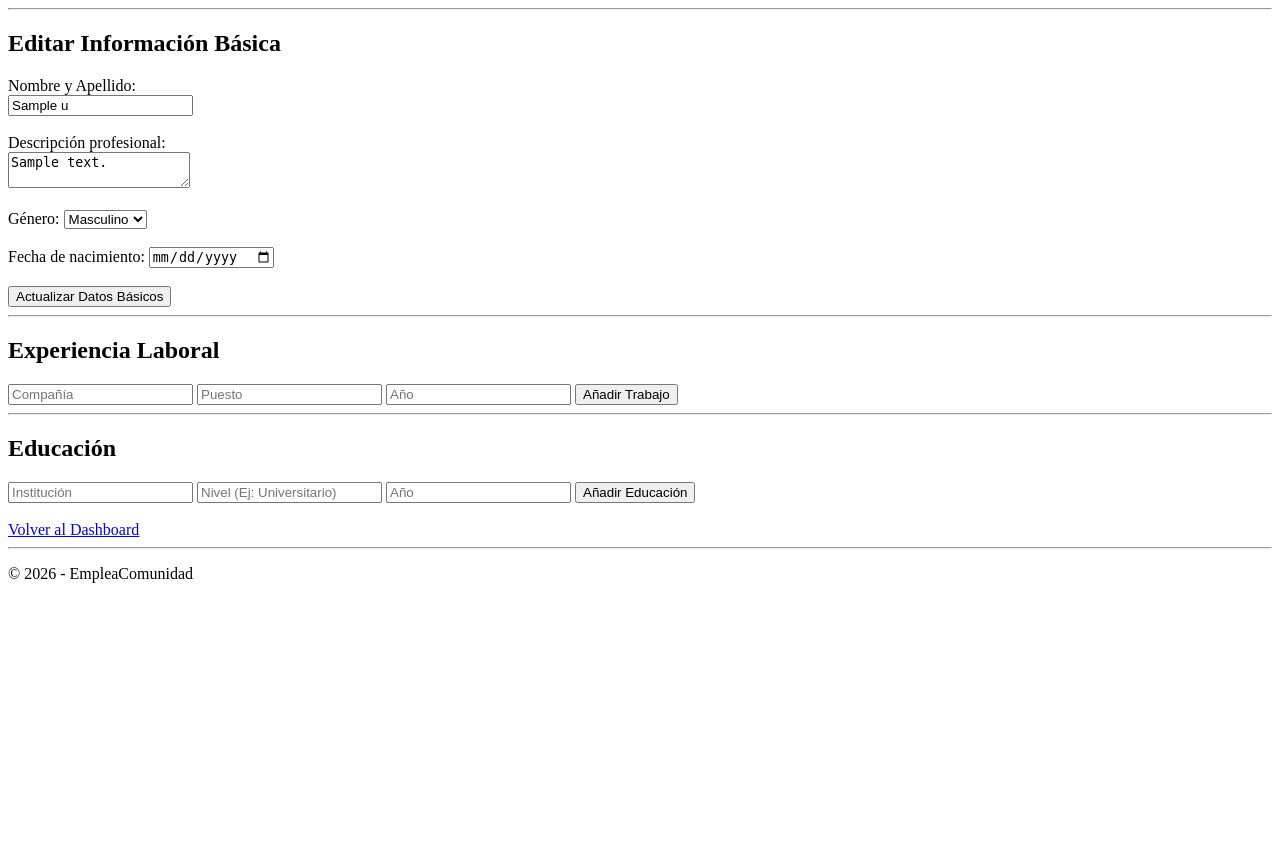
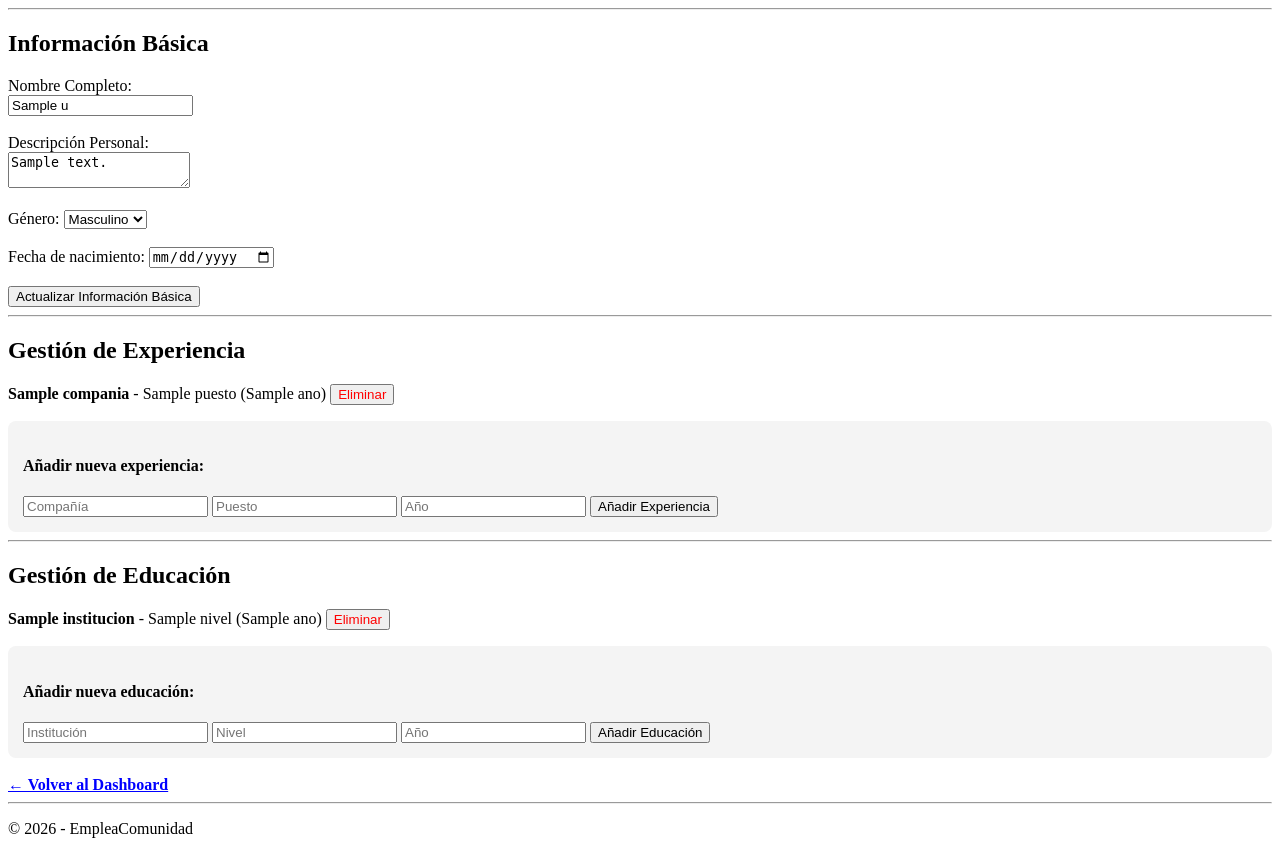
Before and after one commit to reiniertocuyo/EmpleaComunidad, a Python web app: template templates/editar_perfil.html in a window 1280 px wide. Shown: the part 26-880 px from the top of the page. Before the commit the page ends 609 px from the top, so only its background shows below. Run offline with Jinja, Linux system fonts and the light colour scheme; the template is opened without the code that fills it: most values are stand-ins (such as "Sample title", 1, 10 or a date in 2020).

Commit message:
listas funcionando

```diff
--- a/templates/editar_perfil.html
+++ b/templates/editar_perfil.html
@@ -1,15 +1,15 @@
 {% extends "layout.html" %}
 {% block content %}
 
-<h2>Editar Información Básica</h2>
+<h2>Información Básica</h2>
 <form id="formPerfil">
     <div>
-        <label>Nombre y Apellido:</label><br>
+        <label>Nombre Completo:</label><br>
         <input type="text" id="nombre_completo" value="{{ u.nombre_completo or '' }}">
     </div><br>
 
     <div>
-        <label>Descripción profesional:</label><br>
+        <label>Descripción Personal:</label><br>
         <textarea id="descripcion">{{ u.descripcion or '' }}</textarea>
     </div><br>
 
@@ -27,34 +27,54 @@
         <input type="date" id="fecha_nacimiento" value="{{ u.fecha_nacimiento or '' }}">
     </div><br>
 
-    <button type="submit">Actualizar Datos Básicos</button>
+    <button type="submit">Actualizar Información Básica</button>
 </form>
 
 <hr>
 
-<h2>Experiencia Laboral</h2>
-<div id="seccionExperiencia">
+<h2>Gestión de Experiencia</h2>
+<div id="lista-experiencia">
+    {% for exp in experiencias %}
+    <p>
+        <strong>{{ exp.compania }}</strong> - {{ exp.puesto }} ({{ exp.ano }})
+        <button type="button" onclick="eliminarItem('experiencia', {{ exp.id }})" style="color:red;">Eliminar</button>
+    </p>
+    {% endfor %}
+</div>
+
+<div style="background: #f4f4f4; padding: 15px; border-radius: 8px;">
+    <h4>Añadir nueva experiencia:</h4>
     <input type="text" id="exp_compania" placeholder="Compañía">
     <input type="text" id="exp_puesto" placeholder="Puesto">
     <input type="number" id="exp_ano" placeholder="Año">
-    <button onclick="agregarItem('experiencia')">Añadir Trabajo</button>
+    <button type="button" onclick="agregarItem('experiencia')">Añadir Experiencia</button>
 </div>
 
 <hr>
 
-<h2>Educación</h2>
-<div id="seccionEducacion">
+<h2>Gestión de Educación</h2>
+<div id="lista-educacion">
+    {% for edu in educaciones %}
+    <p>
+        <strong>{{ edu.institucion }}</strong> - {{ edu.nivel }} ({{ edu.ano }})
+        <button type="button" onclick="eliminarItem('educacion', {{ edu.id }})" style="color:red;">Eliminar</button>
+    </p>
+    {% endfor %}
+</div>
+
+<div style="background: #f4f4f4; padding: 15px; border-radius: 8px;">
+    <h4>Añadir nueva educación:</h4>
     <input type="text" id="edu_institucion" placeholder="Institución">
-    <input type="text" id="edu_nivel" placeholder="Nivel (Ej: Universitario)">
+    <input type="text" id="edu_nivel" placeholder="Nivel">
     <input type="number" id="edu_ano" placeholder="Año">
-    <button onclick="agregarItem('educacion')">Añadir Educación</button>
+    <button type="button" onclick="agregarItem('educacion')">Añadir Educación</button>
 </div>
 
 <br>
-<a href="{{ url_for('dashboard') }}">Volver al Dashboard</a>
+<a href="{{ url_for('dashboard') }}" style="font-weight: bold; color: blue;">← Volver al Dashboard</a>
 
 <script>
-// Manejo de datos básicos
+// 1. GUARDAR DATOS BÁSICOS
 document.getElementById('formPerfil').onsubmit = async (e) => {
     e.preventDefault();
     const datos = {
@@ -70,28 +90,37 @@ document.getElementById('formPerfil').onsubmit = async (e) => {
         body: JSON.stringify(datos)
     });
 
-    if(resp.ok) alert("Datos básicos guardados");
+    const res = await resp.json();
+    if(res.status === "success") {
+        alert("¡Información básica actualizada!");
+    } else {
+        alert("Error al guardar básicos: " + res.message);
+    }
 };
 
-// Función genérica para añadir Experiencia o Educación
+// 2. AGREGAR EXPERIENCIA O EDUCACIÓN
 async function agregarItem(tipo) {
+    let url = (tipo === 'experiencia') ? '/perfil/agregar_experiencia' : '/perfil/agregar_educacion';
     let payload = {};
-    let url = '';
 
     if (tipo === 'experiencia') {
-        url = '/perfil/agregar_experiencia';
         payload = {
             compania: document.getElementById('exp_compania').value,
             puesto: document.getElementById('exp_puesto').value,
             ano: document.getElementById('exp_ano').value
         };
     } else {
-        url = '/perfil/agregar_educacion';
         payload = {
             institucion: document.getElementById('edu_institucion').value,
             nivel: document.getElementById('edu_nivel').value,
             ano: document.getElementById('edu_ano').value
         };
+    }
+
+    // Validación simple
+    if (!Object.values(payload).every(val => val !== "")) {
+        alert("Por favor rellena todos los campos del nuevo registro");
+        return;
     }
 
     const resp = await fetch(url, {
@@ -101,8 +130,24 @@ async function agregarItem(tipo) {
     });
 
     if (resp.ok) {
-        alert("Agregado con éxito");
-        location.reload(); // Recargamos para limpiar campos y mostrar que se guardó
+        location.reload(); // Recargamos para que aparezca en la lista
+    } else {
+        alert("Error al añadir el registro.");
+    }
+}
+
+// 3. ELIMINAR REGISTROS
+async function eliminarItem(tabla, id) {
+    if(!confirm("¿Estás seguro de que quieres eliminar este elemento?")) return;
+
+    const resp = await fetch(`/perfil/eliminar/${tabla}/${id}`, {
+        method: 'POST'
+    });
+
+    if(resp.ok) {
+        location.reload();
+    } else {
+        alert("No se pudo eliminar.");
     }
 }
 </script>
```
Also changed, not shown: templates/dashboard.html (+12 -43 lines), database.db.
